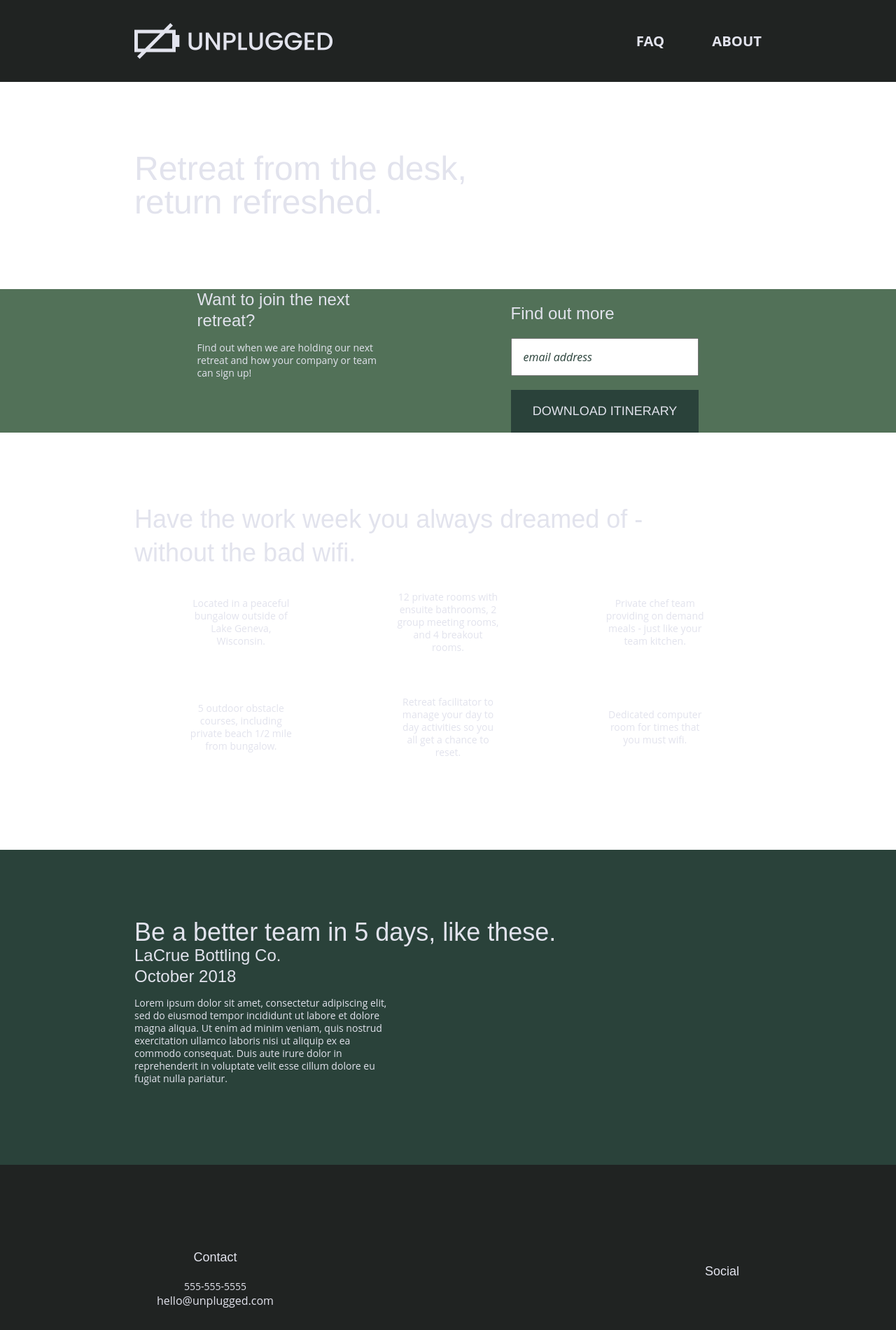
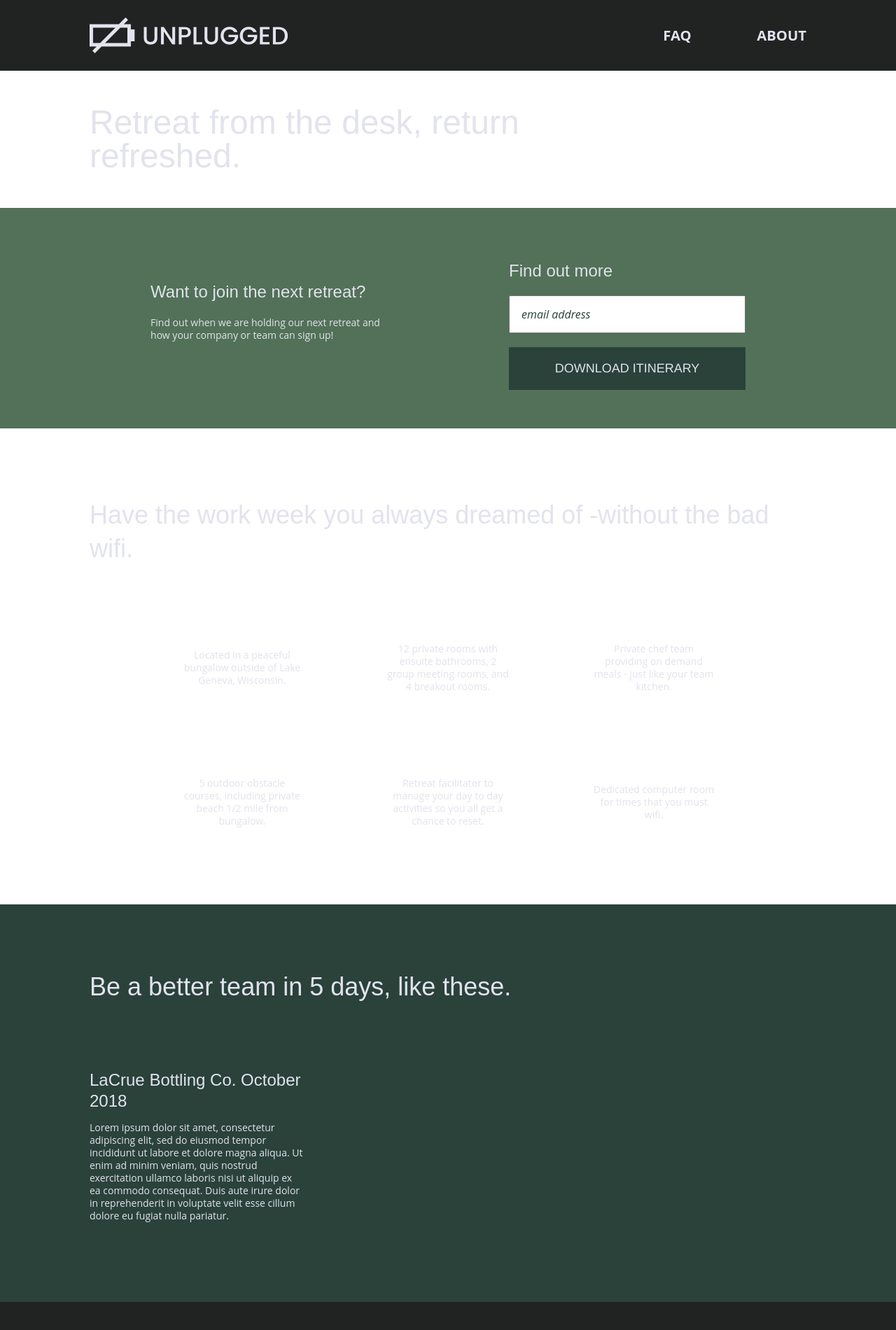
Before and after one commit to HollyLlama/unplugged-site, a plain HTML site: page index.html in a window 1280 px wide. Shown: the top 1900 px of the page at 70% size. Drawn offline with nearby package versions, Linux system fonts and the light colour scheme.

Commit message:
edited widths, padding and margins for all pages and screen sizes

```diff
--- a/css/main.css
+++ b/css/main.css
@@ -504,9 +504,9 @@ input[type=button] {
   /*Tablet styles here*/
 
   /* General styles */
+
 .content-wrapper {
-  max-width: 640px;
-  margin: 100px 0;
+  width: 80%;
 }
 
 h2 {
@@ -523,11 +523,10 @@ h3 {
 
 header {
   justify-content: space-around;
-  padding: 33px 0;
+  padding: 30px 0;
 }
 
 header .content-wrapper {
-  width: 100%;
   justify-content: space-between;
 }
 
@@ -535,17 +534,18 @@ header .content-wrapper {
     display: none;
 }
 
-header figure {
-  width: 30%;
+header a {
+  width: 35%;
 }
 
 header nav {
   width: 20%;
 }
 
-header nav ul {
+header nav ul{
   justify-content: space-between;
 }
+
 
 /* Hero Area */
 
@@ -558,36 +558,32 @@ header nav ul {
 /* ASIDE */
 
 aside .content-wrapper {
-  margin: 50px 0;
   display: flex;
   justify-content: space-between;
-  flex-flow: row wrap;
-  width: 80%;
+  align-items: center;
+  flex-flow: nowrap;
+}
+
+.form-description, .form {
+  width: 45%;
   margin: 0;
 }
 
-aside .form {
-  width: 40%;
-  margin: 0;
-}
-
-aside .form-description {
-  width: 40%;
-  margin: 0;
+.form-description p {
+  margin: 25px 0;
 }
 
 /* FEATURES */
 
 .features article {
   display: flex;
-  justify-content: center;
-  align-items: center;
+  justify-content: space-between;
+  align-items: space-around;
   flex-flow: column wrap;
-  flex-basis: 50%;
-}
+  width: 30%;
+  padding: 50px;
+  margin: 0;
 
-.features .features-item-description {
-  width: 50%;
 }
 
 /* REVIEWS */
@@ -597,33 +593,36 @@ aside .form-description {
 }
 
 .reviews h2 {
-  width: 85%;
+  padding: 50px 0;
+  margin: 0;
+  width: 80%;
 }
 
 .reviews article div {
-  width: 49%;
+  width: 50%;
 }
 
 .reviews h3 {
-  width: 75%;
+  width: 100%;
   margin: 0;
 }
 
 /* FOOTER */
 
 footer .content-wrapper {
-  width: 65%;
-  margin: 100px 0;
+  width: 80%;
 }
 
-footer .footer-content {
+.footer-content {
   display: flex;
   justify-content: space-between;
   align-items: center;
 }
 
-footer .contact {
-  margin-bottom: 0;
+.footer-content .contact, .social {
+  width: 30%;
+  padding: 50px;
+  margin: 0;
 }
 
 footer .copyright {
@@ -632,35 +631,49 @@ footer .copyright {
 
 /* ------------ TABLET STYLES - ABOUT PAGE ------------ */
 
+.content-wrapper h2 {
+  padding-top: 50px;
+  width: 95%;
+}
+
 .mission-content {
   display: flex;
   justify-content: space-between;
   align-items: center;
-  padding-top: 20px
+  padding-top: 40px;
 }
 
 .mission-content p {
   width: 45%;
 }
 
-.contact-section .content-wrapper h2 {
-  width: 80%;
-}
-
 .contact-content {
   display: flex;
   justify-content: space-between;
   align-items: flex-start;
+  padding-top: 50px;
+  width: 100%
+}
+
+.contact-content div {
+  width: 45%;
 }
 
 /* ------------ TABLET STYLES - FAQ PAGE ------------ */
 
 .faq .content-wrapper {
-    justify-content: space-between;
+  justify-content: space-between;
+  margin-top: 100px;
+}
+
+.faq h2 {
+  padding: 0;
+  margin-bottom: 10px;
 }
 
 .faq-content {
-    flex-basis: 45%;
+    width: 45%;
+
 }
 
 .faq h2 {
@@ -674,60 +687,103 @@ footer .copyright {
   /*Desktop styles here*/
 
 .content-wrapper {
-  max-width: 70%;
+  width: 80%;
 }
 
-header figure {
-  width: 10%;
+header {
+  padding: 25px 0;
 }
-
 
 /* Hero */
 .hero-area h1 {
-  width: 60%;
+  width: 70%;
 }
 
 /* Aside */
 aside .content-wrapper {
   justify-content: space-around;
+  margin: 55px 0;
 }
 
 aside .content-wrapper .form-description,
 aside .content-wrapper .form {
-  width: 30%;
+  width: 33%;
+}
+
+.form-description p {
+  margin: 20px 0;
 }
 
 /* Features */
 
 .features h2 {
-  width: 90%;
+  padding: 50px 0;
+  margin: 0;
 }
 
 .features article {
-  flex-basis: 33%;
+  width: 17%;
+  padding: 60px;
+  margin: 0;
 }
 
 /* Reviews */
+.reviews article {
+  width: 43%;
+  padding: 50px 0;
+}
+
 .reviews article div {
-  width: 42%;
+  width: 70%;
 }
+
+/* Footer */
+
+.footer-content .contact, .social {
+  width: 20%;
+  padding: 60px;
+}
+
 
 /* ==========================================================================
 About Page
 ========================================================================== */
 
-.mission h2,
-.contact-section .content-wrapper h2 {
-    width: 95%;
+.mission-content p {
+  padding-bottom: 50px;
+  margin: 0;
+  width: 40%;
+}
+
+.contact-content {
+  padding: 0;
+  margin: 0;
+}
+
+.contact-content div {
+  width: 35%;
+}
+
+.contact-content h4 {
+  padding: 40px 0;
+  margin: 0;
 }
 
 /* ==========================================================================
 FAQ Page
 ========================================================================== */
+
+.faq .content-wrapper{
+  margin: 100px 0;
+}
+
 .faq h2 {
   width: 100%;
 }
 
+.faq-content {
+  margin-bottom: 40px;
+}
 
 }
 
```
